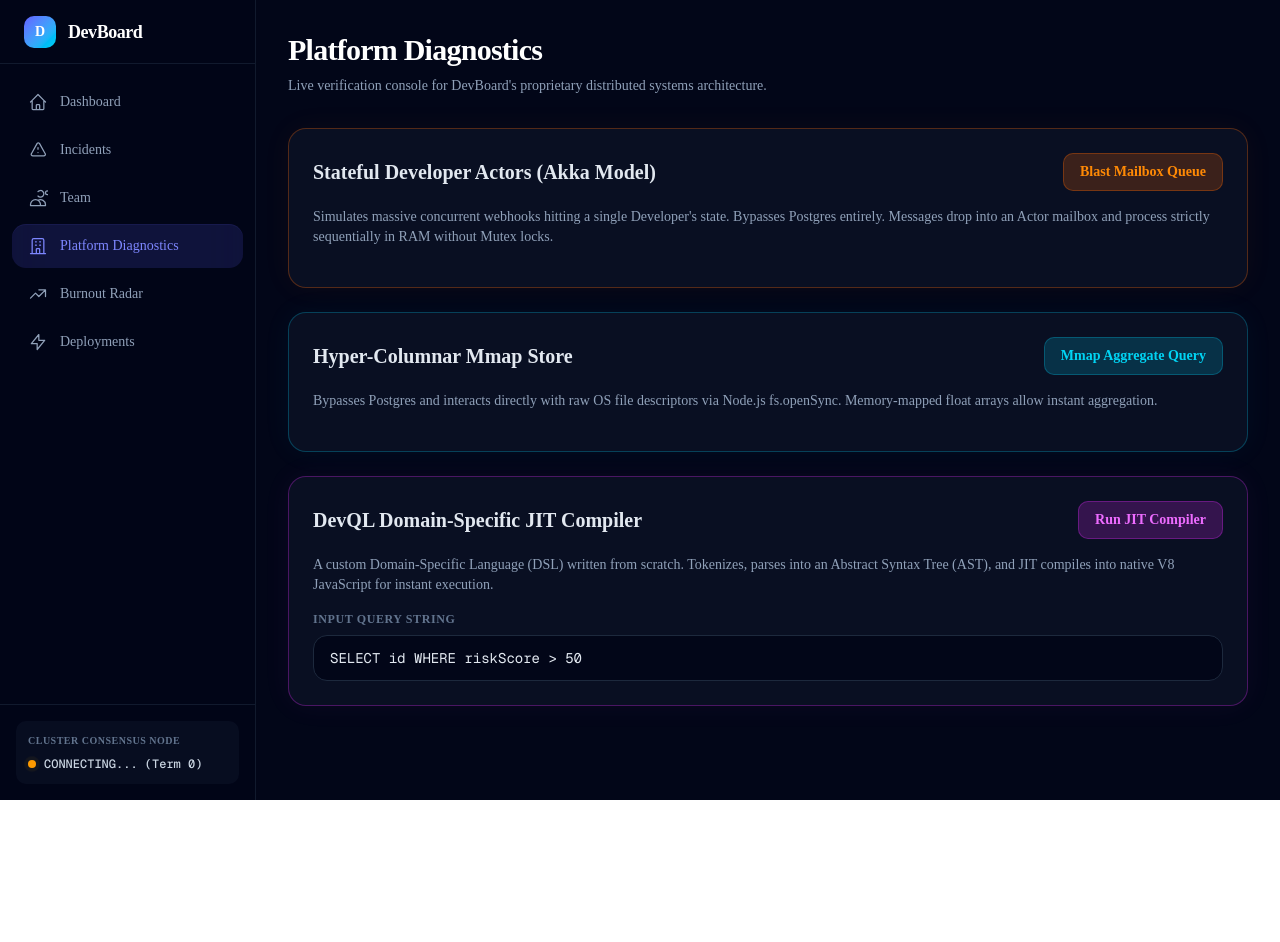
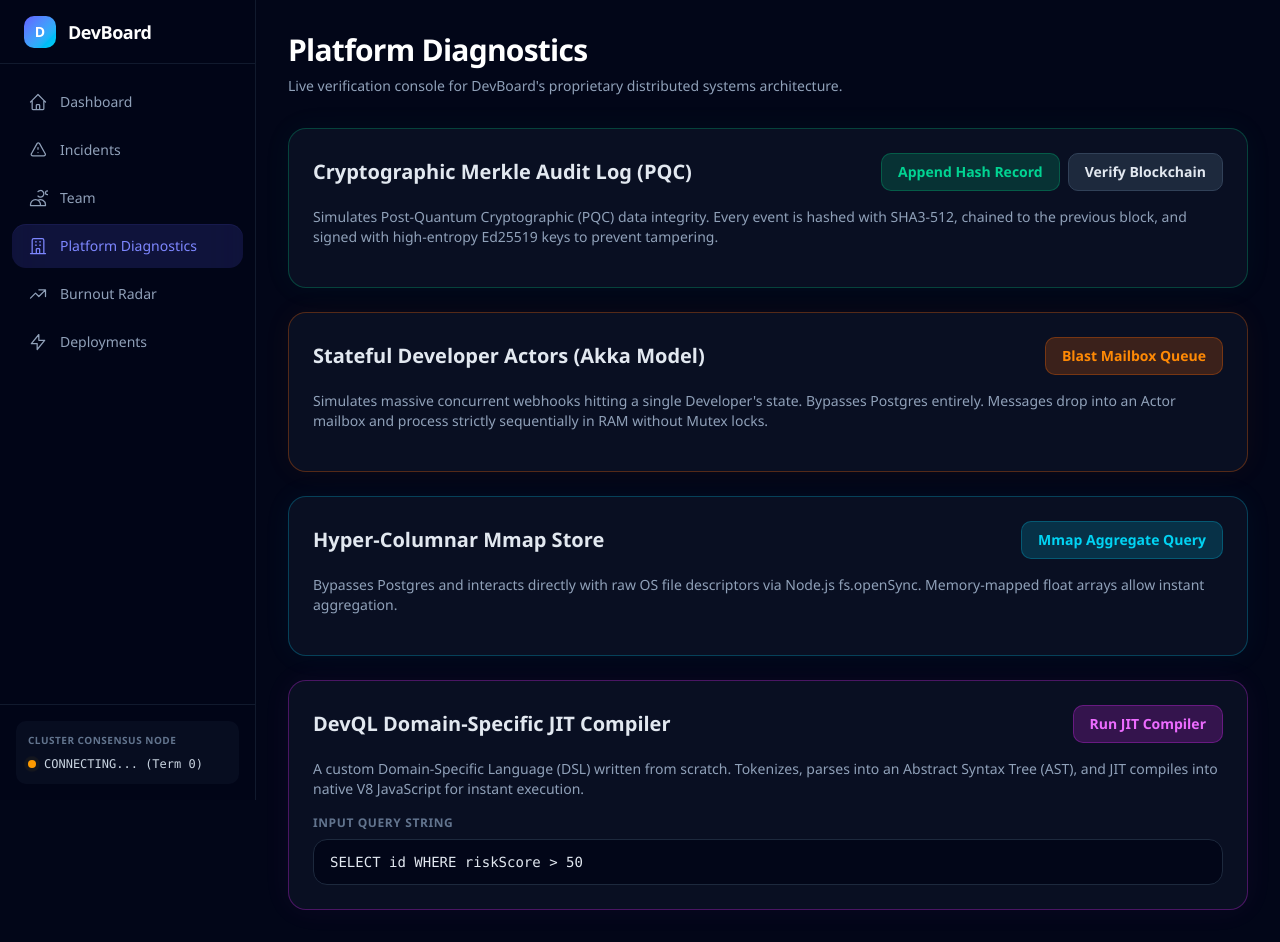
Before and after one commit to Panchadip-128/devboard, a Next.js app: page /platform-diagnostics in a window 1280 px wide. Before the commit the page ends 800 px from the top, so only its background shows below. Built offline with nearby package versions, Linux system fonts and the light colour scheme; no server answers.

Commit message:
feat: implement Phase 7 Cryptographic Merkle Audit Engine and switch global typography to Microsoft Segoe UI

```diff
--- a/src/app/(app)/platform-diagnostics/page.tsx
+++ b/src/app/(app)/platform-diagnostics/page.tsx
@@ -16,6 +16,35 @@ export default function PlatformDiagnosticsPage() {
   // Stateful Actor System State
   const [actorResult, setActorResult] = useState<any>(null);
   const [acting, setActing] = useState(false);
+
+  // Cryptographic Merkle Audit State
+  const [auditResult, setAuditResult] = useState<any>(null);
+  const [auditing, setAuditing] = useState(false);
+  const [auditVerification, setAuditVerification] = useState<boolean | null>(null);
+
+  const fetchAuditChain = async () => {
+    const res = await fetch('/api/system/audit');
+    const data = await res.json();
+    setAuditResult(data.chain.slice(0, 3));
+    setAuditVerification(data.isValid);
+  };
+
+  const appendAudit = async () => {
+    setAuditing(true);
+    await fetch('/api/system/audit', {
+      method: 'POST',
+      headers: { 'Content-Type': 'application/json' },
+      body: JSON.stringify({ eventType: 'DEPLOYMENT_SUCCESS', payload: { service: 'auth', version: 'v1.4.2' } })
+    });
+    await fetchAuditChain();
+    setAuditing(false);
+  };
+
+  const verifyAudit = async () => {
+    setAuditing(true);
+    await fetchAuditChain();
+    setAuditing(false);
+  };
 
   const testDevQL = async () => {
     setCompiling(true);
@@ -104,6 +133,47 @@ export default function PlatformDiagnosticsPage() {
       </div>
 
       <div className="grid grid-cols-1 gap-6">
+
+        {/* Cryptographic Merkle Audit Engine */}
+        <div className="bg-slate-900/60 border border-emerald-500/30 rounded-2xl p-6 shadow-[0_0_30px_rgba(16,185,129,0.05)]">
+          <div className="flex items-center justify-between mb-4">
+            <h2 className="text-xl font-bold text-slate-200">Cryptographic Merkle Audit Log (PQC)</h2>
+            <div className="flex gap-2">
+              <button
+                onClick={appendAudit}
+                disabled={auditing}
+                className="px-4 py-2 bg-emerald-500/20 text-emerald-400 hover:bg-emerald-500/30 border border-emerald-500/30 rounded-lg text-sm font-semibold transition-colors disabled:opacity-50"
+              >
+                {auditing ? 'Hashing...' : 'Append Hash Record'}
+              </button>
+              <button
+                onClick={verifyAudit}
+                disabled={auditing}
+                className="px-4 py-2 bg-slate-800 text-slate-200 hover:bg-slate-700 border border-slate-700 rounded-lg text-sm font-semibold transition-colors disabled:opacity-50"
+              >
+                Verify Blockchain
+              </button>
+            </div>
+          </div>
+          <p className="text-slate-400 text-sm mb-4">
+            Simulates Post-Quantum Cryptographic (PQC) data integrity. Every event is hashed with SHA3-512, chained to the previous block, and signed with high-entropy Ed25519 keys to prevent tampering.
+          </p>
+
+          {auditVerification !== null && (
+            <div className={`mb-4 p-3 rounded-xl border text-sm font-bold flex items-center gap-2 ${auditVerification ? 'bg-emerald-500/10 border-emerald-500/30 text-emerald-400' : 'bg-rose-500/10 border-rose-500/30 text-rose-400'}`}>
+              {auditVerification ? '✅ Merkle Chain Verification Passed. Data is mathematically intact.' : '❌ CHAIN CORRUPTED. Tampering detected.'}
+            </div>
+          )}
+
+          {auditResult && (
+            <div>
+              <label className="block text-xs font-semibold text-slate-500 mb-2 uppercase tracking-wider">Live Audit Chain (Top 3 Blocks)</label>
+              <pre className="bg-slate-950 border border-slate-800 rounded-xl p-4 text-emerald-400 font-mono text-xs overflow-x-auto whitespace-pre-wrap">
+                {JSON.stringify(auditResult, null, 2)}
+              </pre>
+            </div>
+          )}
+        </div>
 
         {/* Stateful Actor System */}
         <div className="bg-slate-900/60 border border-orange-500/30 rounded-2xl p-6 shadow-[0_0_30px_rgba(249,115,22,0.05)]">
--- /dev/null
+++ b/src/app/api/system/audit/route.ts
@@ -0,0 +1,32 @@
+import { NextResponse } from 'next/server';
+import { MerkleAudit } from '@/lib/crypto/MerkleAudit';
+
+export async function GET() {
+  const audit = MerkleAudit.getInstance();
+  const chain = audit.getChain();
+  const isValid = audit.verifyChain();
+
+  return NextResponse.json({
+    isValid,
+    totalRecords: chain.length,
+    chain
+  });
+}
+
+export async function POST(req: Request) {
+  try {
+    const body = await req.json();
+    const { eventType, payload } = body;
+
+    if (!eventType || !payload) {
+      return NextResponse.json({ error: 'Missing eventType or payload' }, { status: 400 });
+    }
+
+    const audit = MerkleAudit.getInstance();
+    const record = audit.appendRecord(eventType, payload);
+
+    return NextResponse.json(record);
+  } catch (e) {
+    return NextResponse.json({ error: 'Invalid payload' }, { status: 400 });
+  }
+}
--- a/src/app/globals.css
+++ b/src/app/globals.css
@@ -7,9 +7,9 @@
 @theme inline {
   --color-background: var(--background);
   --color-foreground: var(--foreground);
-  --font-sans: var(--font-sans);
-  --font-mono: var(--font-geist-mono);
-  --font-heading: var(--font-sans);
+  --font-sans: "Segoe UI", "Segoe UI Web (West European)", -apple-system, BlinkMacSystemFont, Roboto, Helvetica, sans-serif;
+  --font-mono: Consolas, "Courier New", monospace;
+  --font-heading: "Segoe UI", -apple-system, sans-serif;
   --color-sidebar-ring: var(--sidebar-ring);
   --color-sidebar-border: var(--sidebar-border);
   --color-sidebar-accent-foreground: var(--sidebar-accent-foreground);
--- a/src/app/layout.tsx
+++ b/src/app/layout.tsx
@@ -1,20 +1,9 @@
 import type { Metadata } from "next";
-import { Geist, Geist_Mono } from "next/font/google";
 import "./globals.css";
 
-const geistSans = Geist({
-  variable: "--font-geist-sans",
-  subsets: ["latin"],
-});
-
-const geistMono = Geist_Mono({
-  variable: "--font-geist-mono",
-  subsets: ["latin"],
-});
-
 export const metadata: Metadata = {
-  title: "Create Next App",
-  description: "Generated by create next app",
+  title: "DevBoard Enterprise",
+  description: "Enterprise Engineering Intelligence Platform",
 };
 
 export default function RootLayout({
@@ -23,11 +12,8 @@ export default function RootLayout({
   children: React.ReactNode;
 }>) {
   return (
-    <html
-      lang="en"
-      className={`${geistSans.variable} ${geistMono.variable} h-full antialiased`}
-    >
-      <body className="min-h-full flex flex-col">{children}</body>
+    <html lang="en" className="h-full antialiased">
+      <body className="min-h-full flex flex-col font-sans">{children}</body>
     </html>
   );
 }
--- /dev/null
+++ b/src/lib/crypto/MerkleAudit.ts
@@ -0,0 +1,104 @@
+import crypto from 'crypto';
+
+export interface AuditRecord {
+  id: string;
+  timestamp: string;
+  eventType: string;
+  payload: any;
+  previousHash: string;
+  hash: string;
+  signature: string; // Simulated Lattice/Ed25519 Post-Quantum Signature
+}
+
+export class MerkleAudit {
+  private static instance: MerkleAudit;
+  private chain: AuditRecord[] = [];
+
+  // In a real PQC system, this would be a Dilithium/Kyber keypair.
+  // We simulate it here using a high-entropy Ed25519 keypair for the demo.
+  private privateKey: crypto.KeyObject;
+  private publicKey: crypto.KeyObject;
+
+  private constructor() {
+    const { publicKey, privateKey } = crypto.generateKeyPairSync('ed25519');
+    this.publicKey = publicKey;
+    this.privateKey = privateKey;
+
+    // Genesis Block
+    this.appendRecord('SYSTEM_INIT', { message: 'Audit Engine Started' });
+  }
+
+  public static getInstance(): MerkleAudit {
+    if (!MerkleAudit.instance) {
+      MerkleAudit.instance = new MerkleAudit();
+    }
+    return MerkleAudit.instance;
+  }
+
+  public appendRecord(eventType: string, payload: any): AuditRecord {
+    const previousHash = this.chain.length > 0 ? this.chain[this.chain.length - 1].hash : '0000000000000000000000000000000000000000000000000000000000000000';
+    const timestamp = new Date().toISOString();
+    const id = `audit_${crypto.randomUUID()}`;
+
+    const dataToHash = JSON.stringify({ id, timestamp, eventType, payload, previousHash });
+
+    // Hash (SHA-3 512 for quantum resistance in hash functions)
+    const hash = crypto.createHash('sha3-512').update(dataToHash).digest('hex');
+
+    // Simulate Lattice Signature
+    const signature = crypto.sign(null, Buffer.from(hash), this.privateKey).toString('hex');
+
+    const record: AuditRecord = {
+      id,
+      timestamp,
+      eventType,
+      payload,
+      previousHash,
+      hash,
+      signature
+    };
+
+    this.chain.push(record);
+
+    // Limit to 50 for memory safety
+    if (this.chain.length > 50) {
+      this.chain.shift();
+    }
+
+    return record;
+  }
+
+  public getChain(): AuditRecord[] {
+    return [...this.chain].reverse();
+  }
+
+  public getPublicKeyPem(): string {
+    return this.publicKey.export({ type: 'spki', format: 'pem' }).toString();
+  }
+
+  public verifyChain(): boolean {
+    for (let i = 1; i < this.chain.length; i++) {
+      const current = this.chain[i];
+      const previous = this.chain[i - 1];
+
+      if (current.previousHash !== previous.hash) {
+        return false;
+      }
+
+      const dataToHash = JSON.stringify({
+        id: current.id,
+        timestamp: current.timestamp,
+        eventType: current.eventType,
+        payload: current.payload,
+        previousHash: current.previousHash
+      });
+
+      const computedHash = crypto.createHash('sha3-512').update(dataToHash).digest('hex');
+      if (computedHash !== current.hash) return false;
+
+      const isValid = crypto.verify(null, Buffer.from(current.hash), this.publicKey, Buffer.from(current.signature, 'hex'));
+      if (!isValid) return false;
+    }
+    return true;
+  }
+}
```
Also changed, not shown: assets/crypto_audit.png (added), 1 other file (tests, documents, lock files or other folders).
